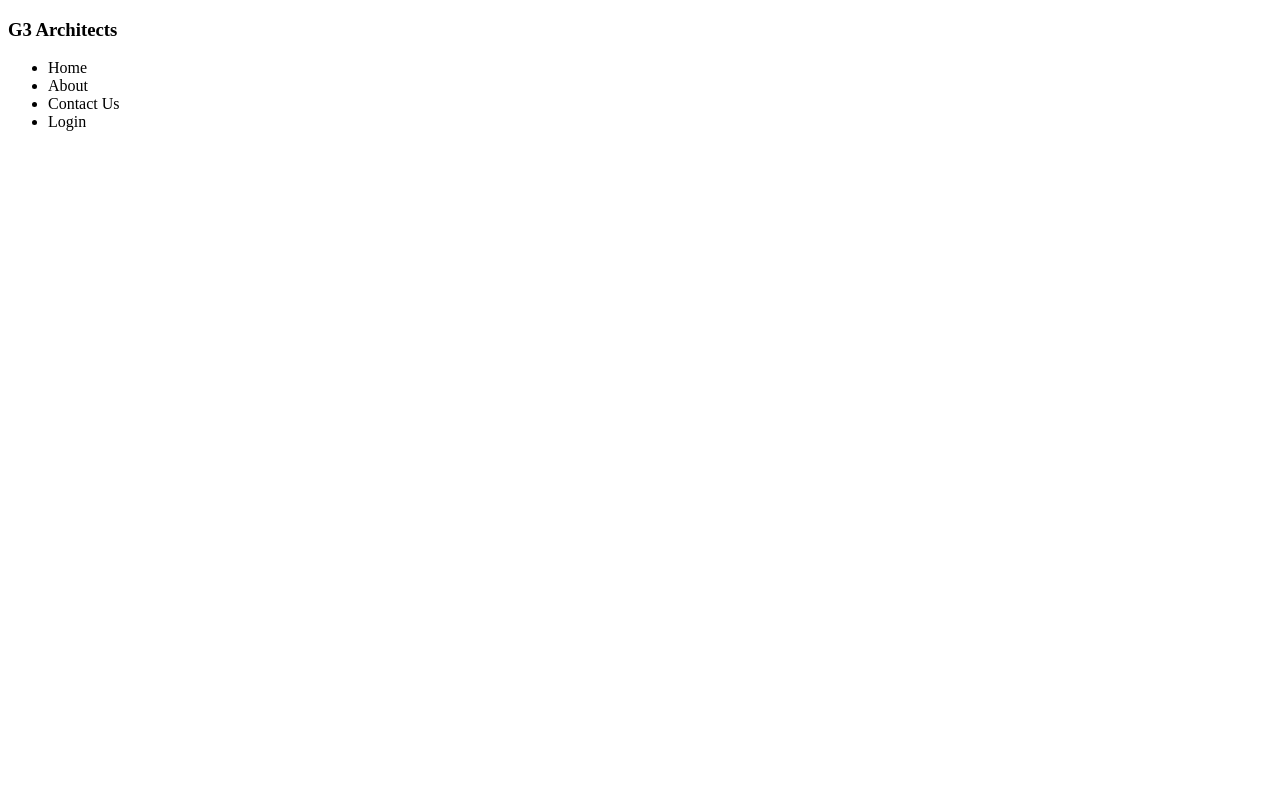
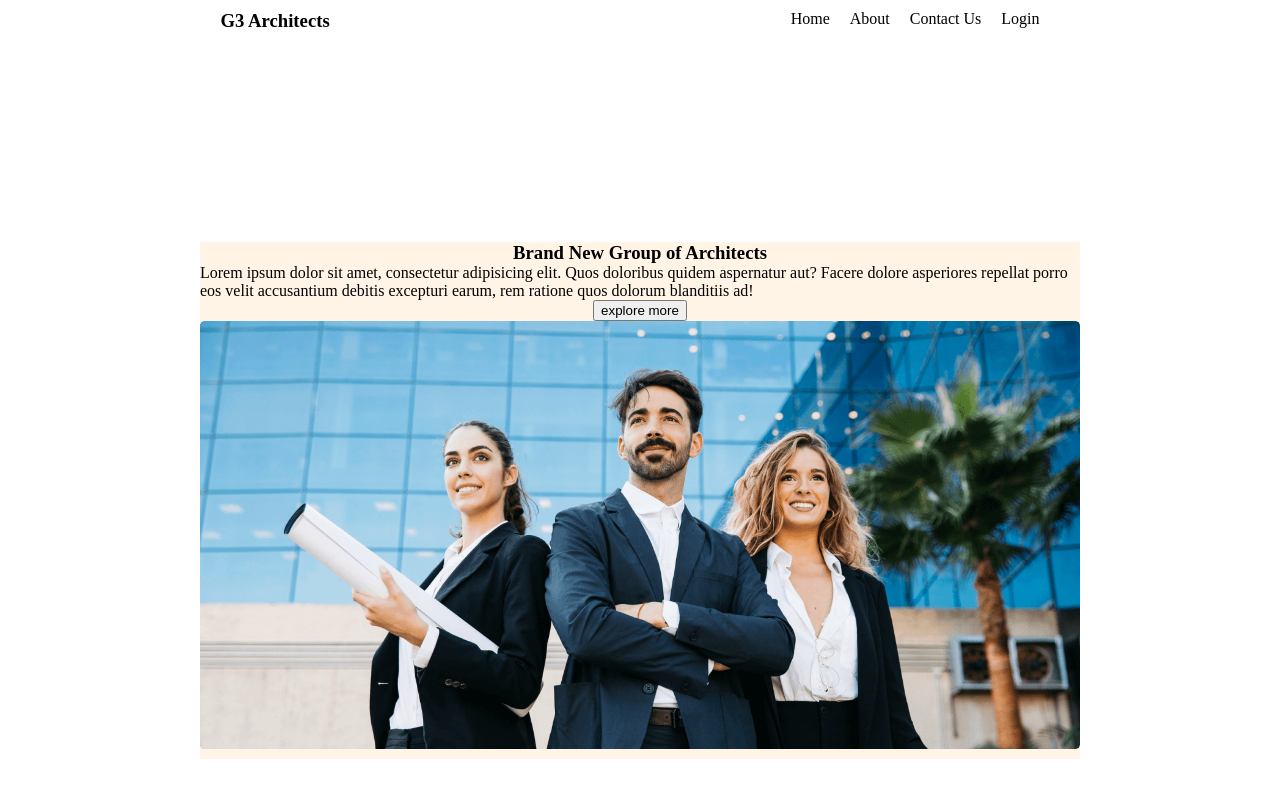
Before and after one commit to IbrahimDev007/architecture-project, a plain HTML site: page index.html in a window 1280 px wide. Drawn offline with Linux system fonts and the light colour scheme.

Commit message:
banner section done

```diff
--- a/index.html
+++ b/index.html
@@ -19,6 +19,12 @@
             <li>Login</li>
         </ul>
     </nav>
+    <section class="banner">
+        <h3>Brand New Group of Architects</h3>
+        <p class="banner-desc">Lorem ipsum dolor sit amet, consectetur adipisicing elit. Quos doloribus quidem aspernatur aut? Facere dolore asperiores repellat porro eos velit accusantium debitis excepturi earum, rem ratione quos dolorum blanditiis ad!</p>
+        <button class="primary-btn">explore more</button>
+        <img src="./images/banner.png" class="banner-img"alt="">
+    </section>
     </header>
     <main>
 
--- a/style.css
+++ b/style.css
@@ -0,0 +1,37 @@
+
+*{
+    margin:0 ;
+}
+/*----- navbar--- */
+nav{
+    display: flex;
+    justify-content: space-around;
+    padding: 10px;
+}
+
+ul{
+    display: flex;
+    justify-content: space-around;
+}
+
+ul li{
+    list-style:none;
+    padding-right: 20px;
+
+}
+/*---- banner section ---------
+-------------------------------*/
+
+.banner{
+    margin: 200px;
+    display: flex;
+    flex-direction: column;
+    align-items: center;
+    background-color: rgba(255, 144, 14, 0.1);
+}
+
+.banner img{
+    height: 100%;
+    width:100%;
+    padding-bottom: 10px;
+}
```
